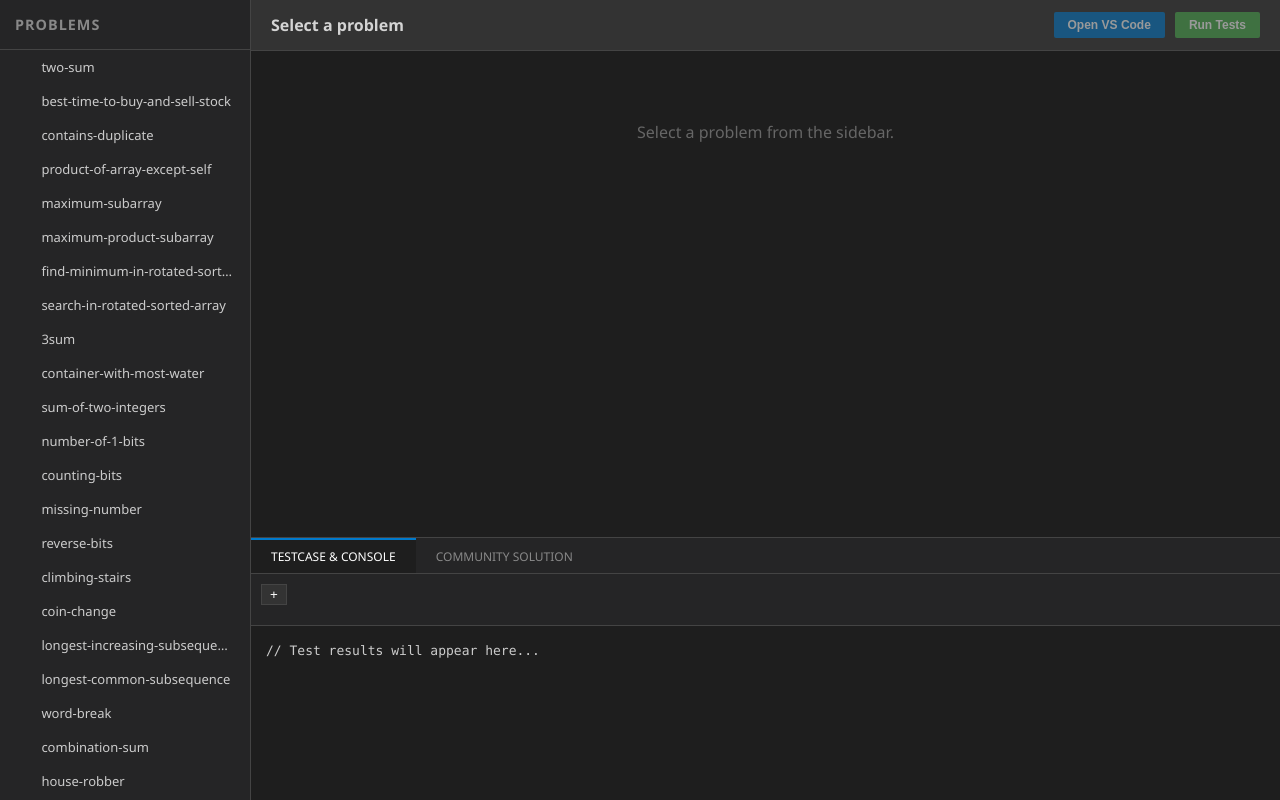
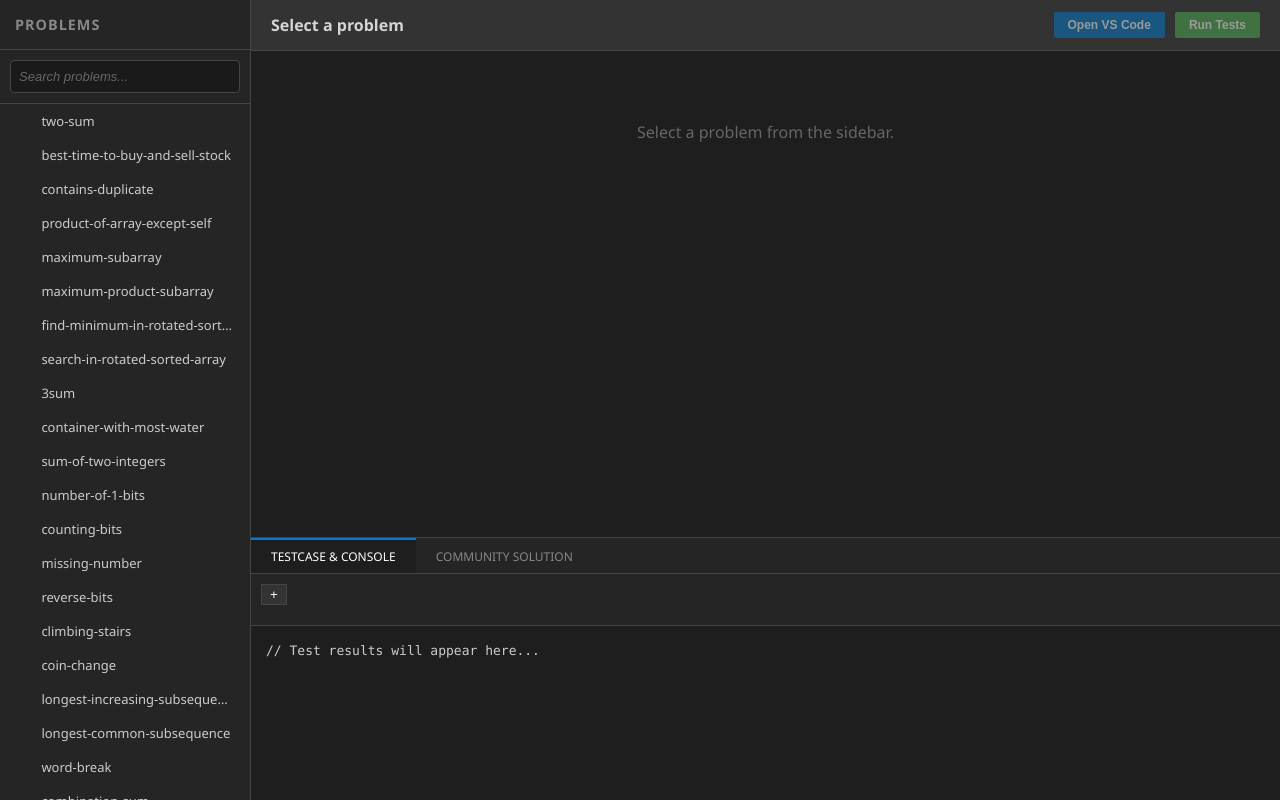
Before and after one commit to PeterPalotas/Code-Studio, a Flask app: page / in a window 1280 px wide. Run offline with Flask 3, Linux system fonts and the light colour scheme.

Commit message:
Added a question search bar
Added a way to search the questions

```diff
--- a/templates/index.html
+++ b/templates/index.html
@@ -87,12 +87,26 @@
         }
 
         .blur-overlay { display: flex; align-items: center; justify-content: center; height: 100%; background: rgba(0,0,0,0.5); position: absolute; top: 0; left: 0; width: 100%; }
+
+        #problem-search:focus {
+            outline: 1px solid var(--accent);
+            border-color: var(--accent);
+        }
+
+        #problem-search::placeholder {
+            color: #666;
+            font-style: italic;
+        }
     </style>
 </head>
 <body>
 
     <div id="sidebar">
         <div class="sidebar-header">Problems</div>
+        <div style="padding: 10px; border-bottom: 1px solid var(--border);">
+            <input type="text" id="problem-search" placeholder="Search problems..."
+                style="width: 100%; padding: 8px; background: #1a1a1a; border: 1px solid #444; color: white; border-radius: 4px; box-sizing: border-box; font-size: 13px;">
+        </div>
         <div id="problem-list">
             {% for slug in problems %}
                 <div class="problem-item" id="item-{{ slug }}" onclick="loadProblem('{{ slug }}', this)">
@@ -316,6 +330,24 @@
             }
         }
 
+        document.addEventListener('DOMContentLoaded', () => {
+        const searchInput = document.getElementById('problem-search');
+        const problemItems = document.querySelectorAll('.problem-item');
+
+        searchInput.addEventListener('input', (e) => {
+            const query = e.target.value.toLowerCase().trim();
+
+            problemItems.forEach(item => {
+                const slug = item.textContent.toLowerCase();
+
+                if (slug.includes(query)) {
+                    item.style.display = 'block';
+                } else {
+                    item.style.display = 'none';
+                }
+            });
+        });
+    });
 
 
     </script>
```
